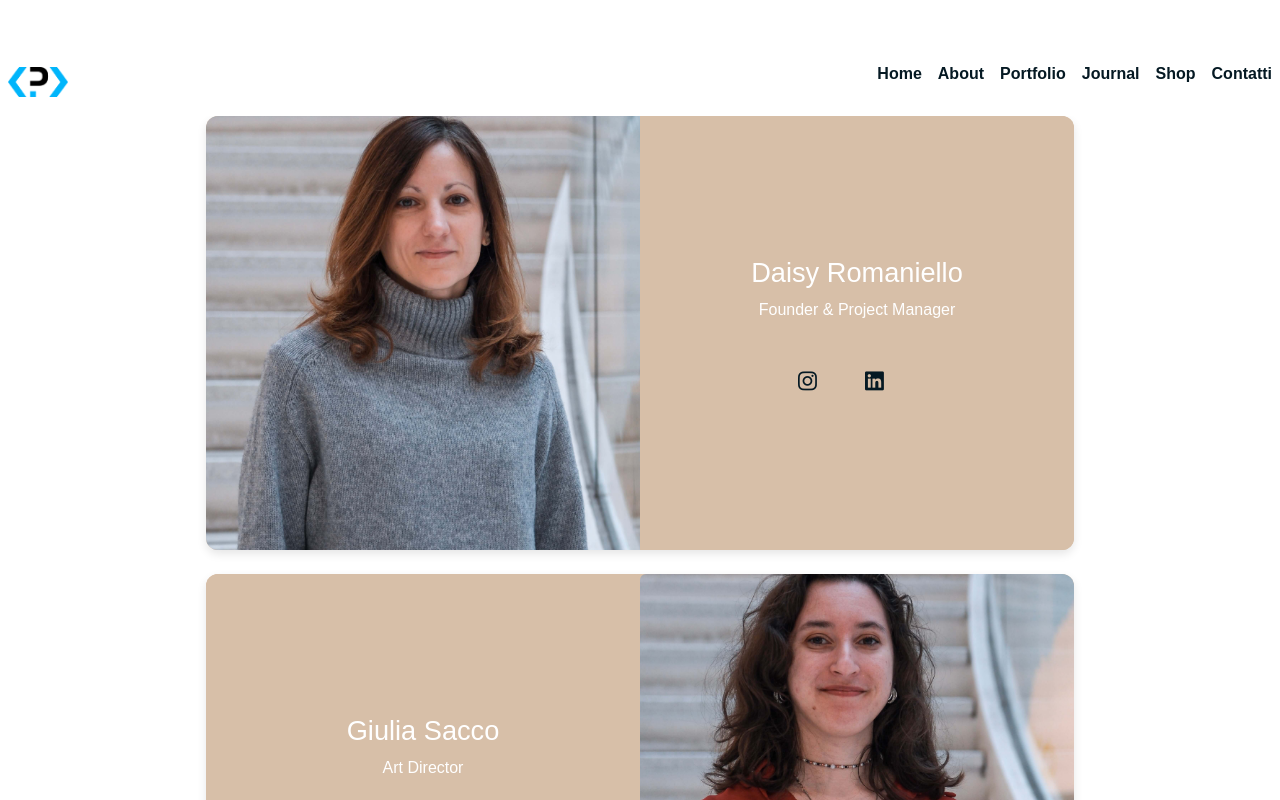
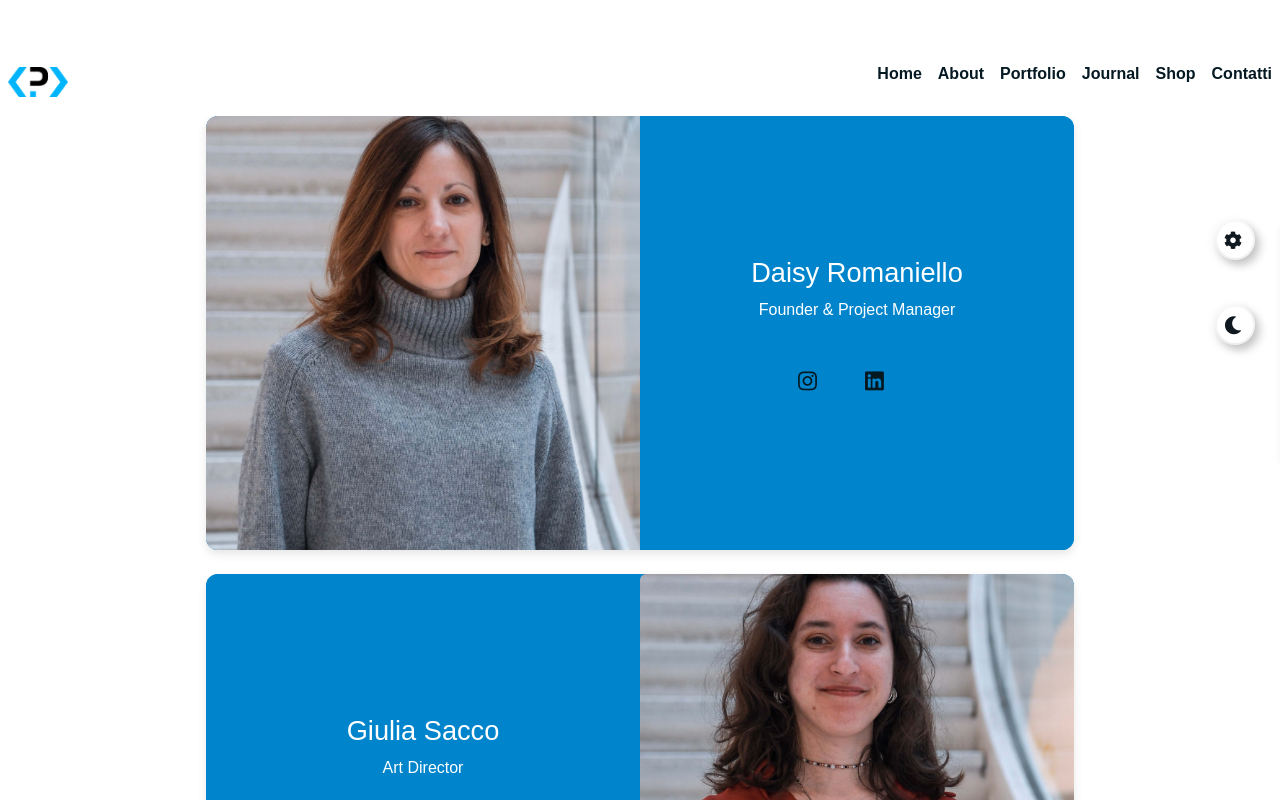
Before and after one commit to gsacco2000/Pixelcraft-Ecommerce, a Vue app: page /about in a window 1280 px wide. Shown: the top 800 px of the page. Built offline with nearby package versions, Linux system fonts and the light colour scheme; what bootstrap-vue-next would draw is missing.

Commit message:
inizio color switcher

```diff
--- a/src/App.vue
+++ b/src/App.vue
@@ -1,6 +1,10 @@
 <template>
   <div id="app" class="d-flex flex-column min-vh-100">
     <AppNavBar />
+
+    <!-- Inserisci lo style switcher come componente globale -->
+    <StyleSwitcher />
+
     <main class="flex-grow-1">
       <router-view />
     </main>
@@ -11,23 +15,24 @@
 <script>
 import AppNavBar from "@/components/AppNavBar.vue";
 import AppFooter from "@/components/AppFooter.vue";
+import StyleSwitcher from "@/components/StyleSwitcher.vue";
 
 export default {
   components: {
     AppNavBar,
     AppFooter,
+    StyleSwitcher, // registra il componente qui
   },
 };
 </script>
 
 <style scoped>
 #app {
-  /* min-vh-100 e flex già in classe, ma se vuoi puoi aggiungerle anche qui: */
   min-height: 100vh;
   display: flex;
   flex-direction: column;
 }
 main {
-  flex-grow: 1; /* prende tutto lo spazio verticale possibile per spingere footer in basso */
+  flex-grow: 1;
 }
 </style>
--- a/src/assets/styles/style.css
+++ b/src/assets/styles/style.css
@@ -10,7 +10,8 @@
   --nav-bg: #003554;
   --text: #051923;
 
-  --font-family: "Montserrat", Arial, sans-serif;
+
+  --font-family: 'Montserrat', Arial, sans-serif;
   --font-p: 1rem;
 
   --padding-small: 1rem;
@@ -20,10 +21,25 @@
   --line-height: 1.6;
 }
 
+
 /* TEMA SCURO CON CLIC SU ICONA */
 body.dark {
   --background: #151515;
   --text: #e9e9e9;
+}
+
+/* TEMA BEIGE CON CLIC SU ICONA */
+body.blue {
+  --skin-color: #0085CC;
+}
+body.beige {
+  --skin-color: #D5A490;
+}
+body.lilac {
+  --skin-color: #C99BE2;
+}
+body.green {
+  --skin-color: #90B791;
 }
 
 /* RESET */
--- /dev/null
+++ b/src/components/StyleSwitcher.vue
@@ -0,0 +1,229 @@
+<template>
+  <div :class="['style-switcher', { open: isOpen }]">
+    <!-- Ingranaggio -->
+    <div
+      class="icon-wrapper s-icon switcher-icon"
+      @click="toggleSwitcher"
+      title="Impostazioni"
+    >
+      <div class="circle">
+        <i class="fas fa-cog"></i>
+      </div>
+    </div>
+    <h4>Scegli il tuo colore</h4>
+    <div class="colors">
+      <span
+        v-for="color in colors"
+        :key="color.class"
+        :class="color.class"
+        @click="setActiveColor(color.class)"
+      >
+        {{ color.name }}
+      </span>
+    </div>
+    <!-- Switch dark/light -->
+    <div
+      class="icon-wrapper s-icon day-night-icon"
+      @click="toggleDarkMode"
+      :title="darkMode ? 'Tema chiaro' : 'Tema scuro'"
+    >
+      <div class="circle">
+        <i :class="darkMode ? 'fas fa-sun' : 'fas fa-moon'"></i>
+      </div>
+    </div>
+  </div>
+</template>
+
+<script>
+export default {
+  name: "StyleSwitcher",
+  data() {
+    return {
+      isOpen: false,
+      darkMode: false,
+      activeColor: "blue",
+      colors: [
+        { class: "color-1", name: "Giulia" },
+        { class: "color-2", name: "Jessica" },
+        { class: "color-3", name: "Daisy" },
+        { class: "color-4", name: "Pietro" },
+      ],
+      colorMap: {
+        "color-1": "blue",
+        "color-2": "beige",
+        "color-3": "lilac",
+        "color-4": "green",
+      },
+    };
+  },
+  mounted() {
+    const savedColor = localStorage.getItem("themeColor") || "blue";
+    const savedDark = localStorage.getItem("themeMode") === "dark";
+    this.setActiveColor(savedColor);
+    this.darkMode = savedDark;
+    this.applyTheme();
+    this.applyDarkMode();
+    this.updateLogo();
+  },
+  methods: {
+    toggleSwitcher() {
+      this.isOpen = !this.isOpen;
+    },
+    setActiveColor(colorClass) {
+      this.activeColor = this.colorMap[colorClass] || "blue";
+      this.applyTheme();
+      localStorage.setItem("themeColor", this.activeColor);
+      this.isOpen = false;
+      this.updateLogo();
+    },
+    toggleDarkMode() {
+      this.darkMode = !this.darkMode;
+      this.applyDarkMode();
+      localStorage.setItem("themeMode", this.darkMode ? "dark" : "light");
+      this.updateLogo();
+    },
+    applyTheme() {
+      const body = document.body;
+      body.classList.remove("blue", "beige", "lilac", "green");
+      body.classList.add(this.activeColor);
+    },
+    applyDarkMode() {
+      document.body.classList.toggle("dark", this.darkMode);
+    },
+    updateLogo() {
+      const logos = document.querySelectorAll("a.navbar-brand .logo");
+      logos.forEach((l) => l.classList.remove("active"));
+      const modeClass = this.darkMode ? "logo-dark" : "logo-light";
+      logos.forEach((l) => {
+        if (
+          l.classList.contains(modeClass) &&
+          l.classList.contains(`logo-${this.activeColor}`)
+        ) {
+          l.classList.add("active");
+        }
+      });
+    },
+  },
+};
+</script>
+
+<style scoped>
+@import url("https://cdnjs.cloudflare.com/ajax/libs/font-awesome/5.15.4/css/all.min.css");
+
+.style-switcher {
+  position: fixed;
+  right: 0;
+  top: 220px;
+  padding: 15px;
+  width: 210px;
+  background: var(--background, #fff);
+  z-index: 101;
+  border-radius: 5px;
+  transition: all 0.3s ease;
+  transform: translateX(100%);
+  box-shadow: 5px 5px 12px rgba(0, 0, 0, 0.16);
+}
+.style-switcher.open {
+  transform: translateX(-25px);
+}
+@media (max-width: 767px) {
+  .style-switcher {
+    top: 320px;
+  }
+}
+
+/* wrapper icone */
+.s-icon {
+  position: absolute;
+  right: 100%;
+  margin-right: 25px;
+  display: flex;
+  align-items: center;
+  justify-content: center;
+  cursor: pointer;
+  box-shadow: 5px 5px 10px rgba(0, 0, 0, 0.14);
+  border-radius: 50%;
+  background: white;
+  width: 44px;
+  height: 44px;
+  transition: background 0.3s;
+  z-index: 102;
+}
+
+.s-icon:hover {
+  background: #f0f0f0;
+}
+
+.switcher-icon {
+  top: 0;
+}
+.day-night-icon {
+  top: 85px; /* distanza verticale */
+}
+
+.circle {
+  width: 36px;
+  height: 36px;
+  display: flex;
+  align-items: center;
+  justify-content: flex-start; /* allinea a sinistra del cerchio */
+  padding-left: 7px; /* sposta icona verso destra */
+  border-radius: 50%;
+  background: white;
+  box-shadow: 0 3px 14px rgba(0, 0, 0, 0.12);
+}
+
+.s-icon i {
+  font-size: 18px;
+  color: #101820;
+  margin: 0;
+  line-height: 1;
+  display: block;
+}
+
+.style-switcher h4 {
+  margin: 0 0 10px;
+  color: var(--text-black-900, #222);
+  font-family: "Bree Serif", serif;
+  font-size: 16px;
+  font-weight: 600;
+}
+
+.colors {
+  margin-bottom: 15px;
+  display: flex;
+  flex-wrap: wrap;
+  justify-content: space-between;
+}
+
+.colors span {
+  height: 30px;
+  width: 100px;
+  border-radius: 50px;
+  margin-bottom: 20px;
+  text-align: center;
+  font-size: 13px;
+  padding-top: 5px;
+  font-family: "Bree Serif", serif;
+  color: black;
+  cursor: pointer;
+}
+
+.colors span:hover {
+  transition: all 0.3s ease;
+  transform: scale(1.05);
+}
+
+.color-1 {
+  background: #0085cc;
+}
+.color-2 {
+  background: #d5a490;
+}
+.color-3 {
+  background: #c99be2;
+}
+.color-4 {
+  background: #90b791;
+}
+</style>
```
